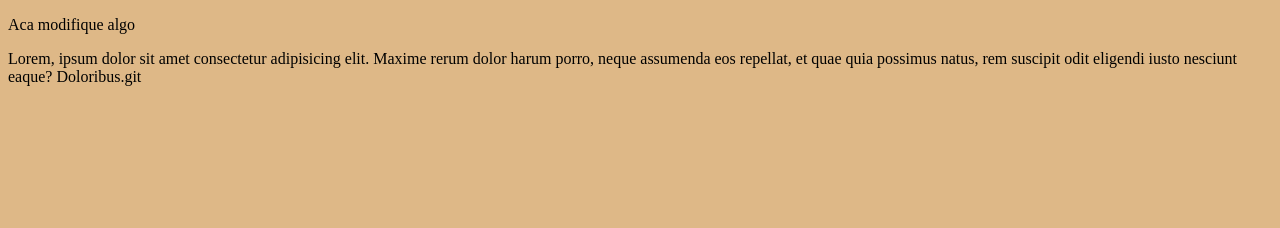
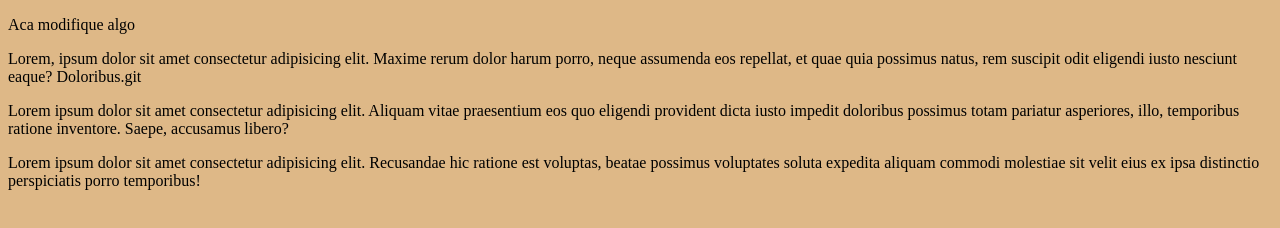
Before and after one commit to Lauramjaramillo/Prueba, a plain HTML site: page index.html in a window 1280 px wide. Drawn offline with Linux system fonts and the light colour scheme.

Commit message:
Nueva version

```diff
--- a/index.html
+++ b/index.html
@@ -9,6 +9,7 @@
 <body>
     <p> Aca modifique algo</p>
     <p> Lorem, ipsum dolor sit amet consectetur adipisicing elit. Maxime rerum dolor harum porro, neque assumenda eos repellat, et quae quia possimus natus, rem suscipit odit eligendi iusto nesciunt eaque? Doloribus.git</p>
-
+    <p> Lorem ipsum dolor sit amet consectetur adipisicing elit. Aliquam vitae praesentium eos quo eligendi provident dicta iusto impedit doloribus possimus totam pariatur asperiores, illo, temporibus ratione inventore. Saepe, accusamus libero?</p>
+    <p> Lorem ipsum dolor sit amet consectetur adipisicing elit. Recusandae hic ratione est voluptas, beatae possimus voluptates soluta expedita aliquam commodi molestiae sit velit eius ex ipsa distinctio perspiciatis porro temporibus!</p>
 </body>
 </html>
```
